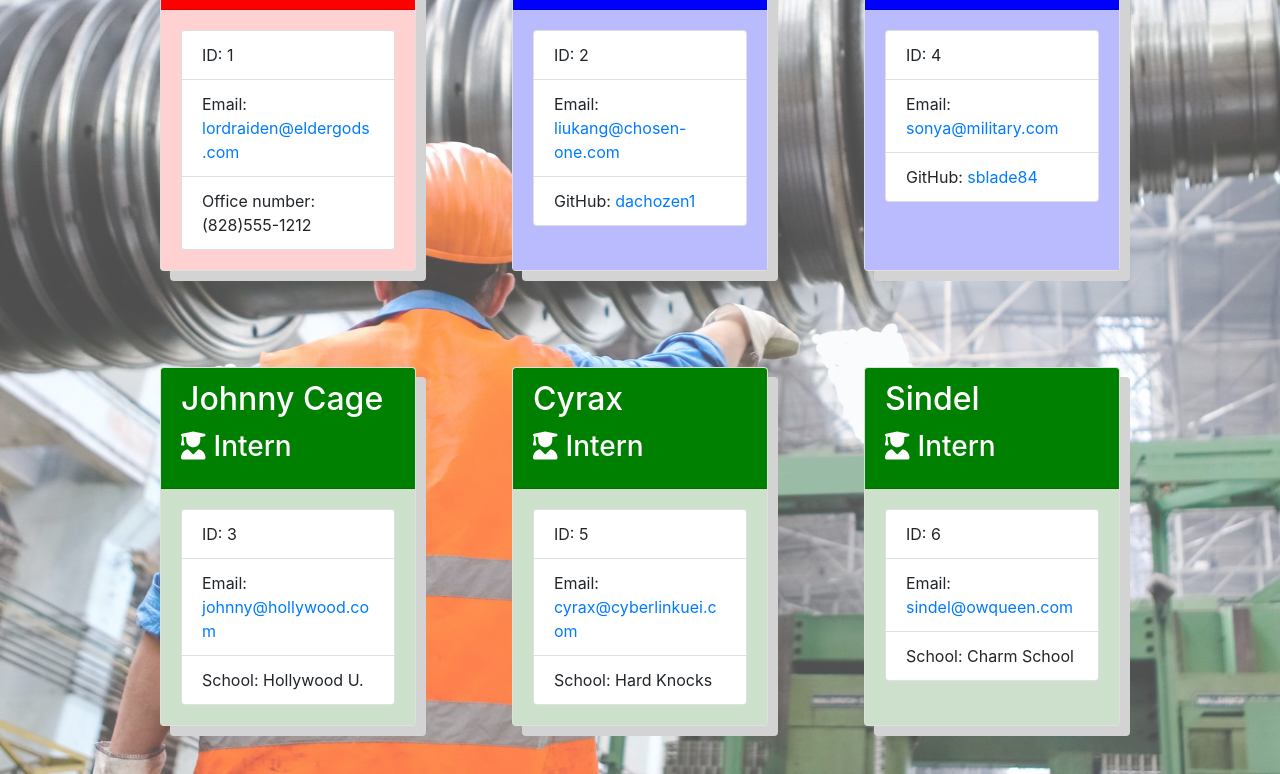
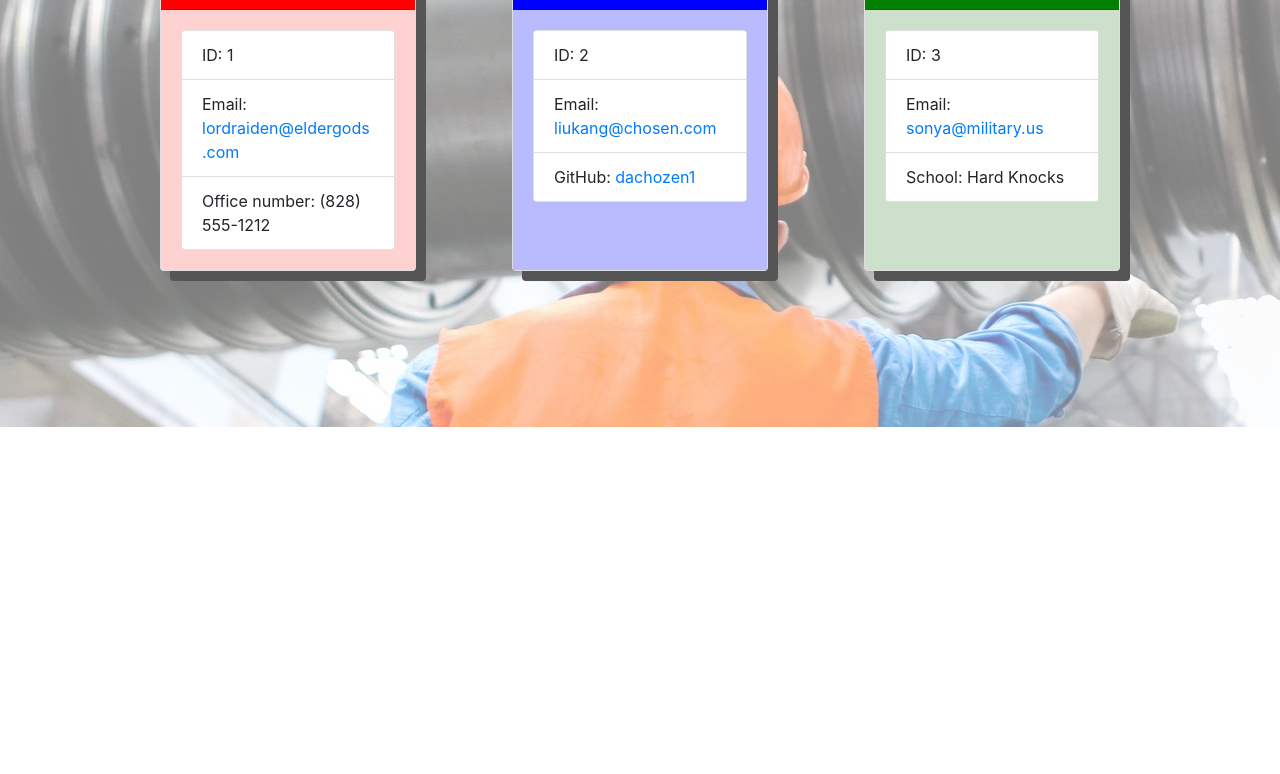
Before and after one commit to jesseodonoghue/team-profile-generator, a website: page output/team.html in a window 1280 px wide. Shown: the part 373-1147 px from the top of the page. After the commit the page ends 800 px from the top, so only its background shows below. Drawn offline with nearby package versions, Linux system fonts and the light colour scheme.

Commit message:
fixed styling

```diff
--- a/output/style.css
+++ b/output/style.css
@@ -25,18 +25,25 @@
     -webkit-text-stroke-color: white;
 }
 
-.team-area {
-    background-image: linear-gradient(to bottom, rgba(255,255,255,0.3) 0%,rgba(255,255,255,0.3) 100%), url(./img/background.jpg);
-    background-size: cover;
-    background-position: center;
-}
+
+body::after {
+    content: "";
+    background: url(./img/background.jpg);
+    opacity: 0.5;
+    top: 0;
+    left: 0;
+    bottom: 0;
+    right: 0;
+    position: absolute;
+    z-index: -1;
+  }
 
 .container {
     height: 70vh;
 }
 
 .card {
-    box-shadow: 10px 10px lightgray;
+    box-shadow: 10px 10px #555;
     margin: 3rem;
     width: 20vw;
     min-width: 240px;
--- a/output/team.html
+++ b/output/team.html
@@ -33,7 +33,7 @@
         <ul class="list-group">
             <li class="list-group-item">ID: 1</li>
             <li class="list-group-item">Email: <a href="mailto:lordraiden@eldergods.com">lordraiden@eldergods.com</a></li>
-            <li class="list-group-item">Office number: (828)555-1212</li>
+            <li class="list-group-item">Office number: (828) 555-1212</li>
         </ul>
     </div>
 </div>
@@ -45,60 +45,21 @@
     <div class="card-body">
         <ul class="list-group">
             <li class="list-group-item">ID: 2</li>
-            <li class="list-group-item">Email: <a href="mailto:liukang@chosen-one.com">liukang@chosen-one.com</a></li>
+            <li class="list-group-item">Email: <a href="mailto:liukang@chosen.com">liukang@chosen.com</a></li>
             <li class="list-group-item">GitHub: <a href="https://github.com/dachozen1" target="_blank" rel="noopener noreferrer">dachozen1</a></li>
-        </ul>
-    </div>
-</div>
-<div class="card employee-card engineer">
-    <div class="card-header">
-        <h2 class="card-title">Sonya Blade</h2>
-        <h3 class="card-title"><i class="fas fa-glasses mr-2"></i>Engineer</h3>
-    </div>
-    <div class="card-body">
-        <ul class="list-group">
-            <li class="list-group-item">ID: 4</li>
-            <li class="list-group-item">Email: <a href="mailto:sonya@military.com">sonya@military.com</a></li>
-            <li class="list-group-item">GitHub: <a href="https://github.com/sblade84" target="_blank" rel="noopener noreferrer">sblade84</a></li>
         </ul>
     </div>
 </div>
 <div class="card employee-card intern">
     <div class="card-header">
-        <h2 class="card-title">Johnny Cage</h2>
+        <h2 class="card-title">Sonya Blade</h2>
         <h3 class="card-title"><i class="fas fa-user-graduate mr-2"></i>Intern</h3>
     </div>
     <div class="card-body">
         <ul class="list-group">
             <li class="list-group-item">ID: 3</li>
-            <li class="list-group-item">Email: <a href="mailto:johnny@hollywood.com">johnny@hollywood.com</a></li>
-            <li class="list-group-item">School: Hollywood U.</li>
-        </ul>
-    </div>
-</div>
-<div class="card employee-card intern">
-    <div class="card-header">
-        <h2 class="card-title">Cyrax</h2>
-        <h3 class="card-title"><i class="fas fa-user-graduate mr-2"></i>Intern</h3>
-    </div>
-    <div class="card-body">
-        <ul class="list-group">
-            <li class="list-group-item">ID: 5</li>
-            <li class="list-group-item">Email: <a href="mailto:cyrax@cyberlinkuei.com">cyrax@cyberlinkuei.com</a></li>
+            <li class="list-group-item">Email: <a href="mailto:sonya@military.us">sonya@military.us</a></li>
             <li class="list-group-item">School: Hard Knocks</li>
-        </ul>
-    </div>
-</div>
-<div class="card employee-card intern">
-    <div class="card-header">
-        <h2 class="card-title">Sindel</h2>
-        <h3 class="card-title"><i class="fas fa-user-graduate mr-2"></i>Intern</h3>
-    </div>
-    <div class="card-body">
-        <ul class="list-group">
-            <li class="list-group-item">ID: 6</li>
-            <li class="list-group-item">Email: <a href="mailto:sindel@owqueen.com">sindel@owqueen.com</a></li>
-            <li class="list-group-item">School: Charm School</li>
         </ul>
     </div>
 </div>
```
